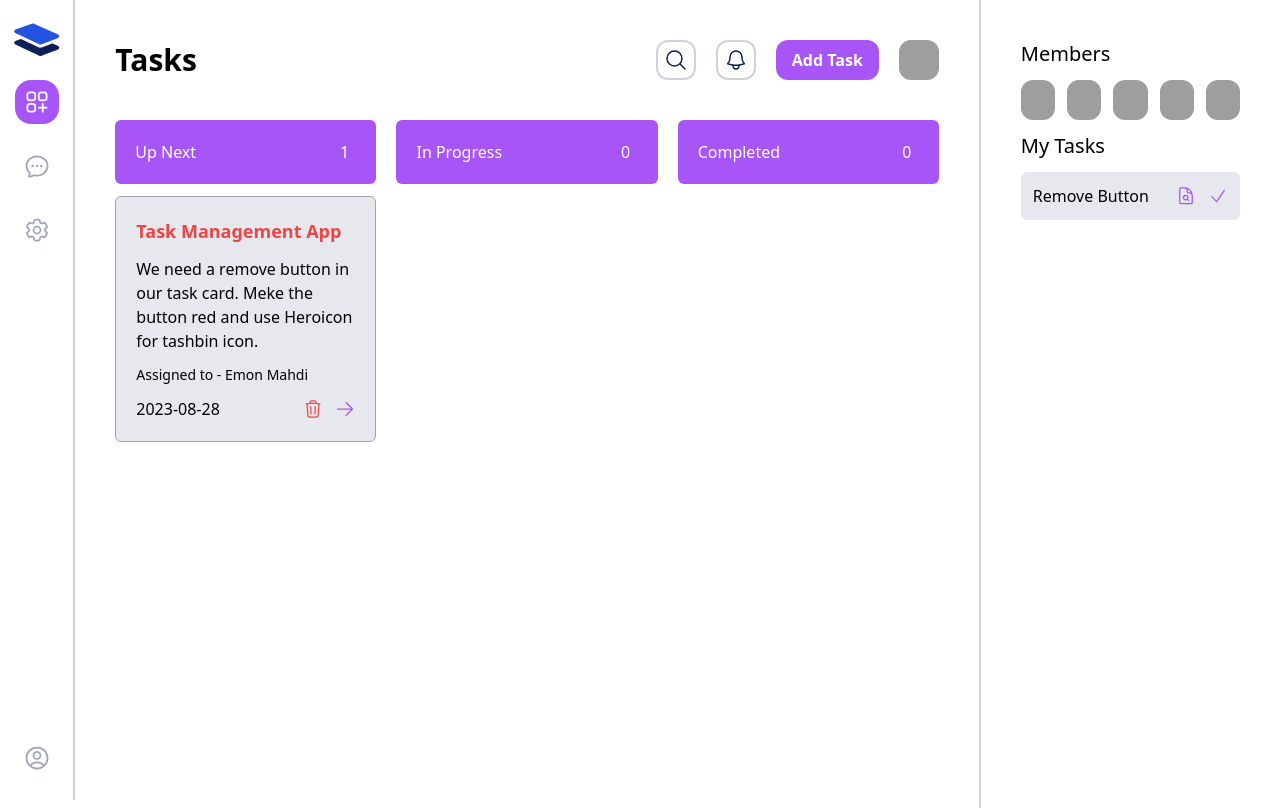
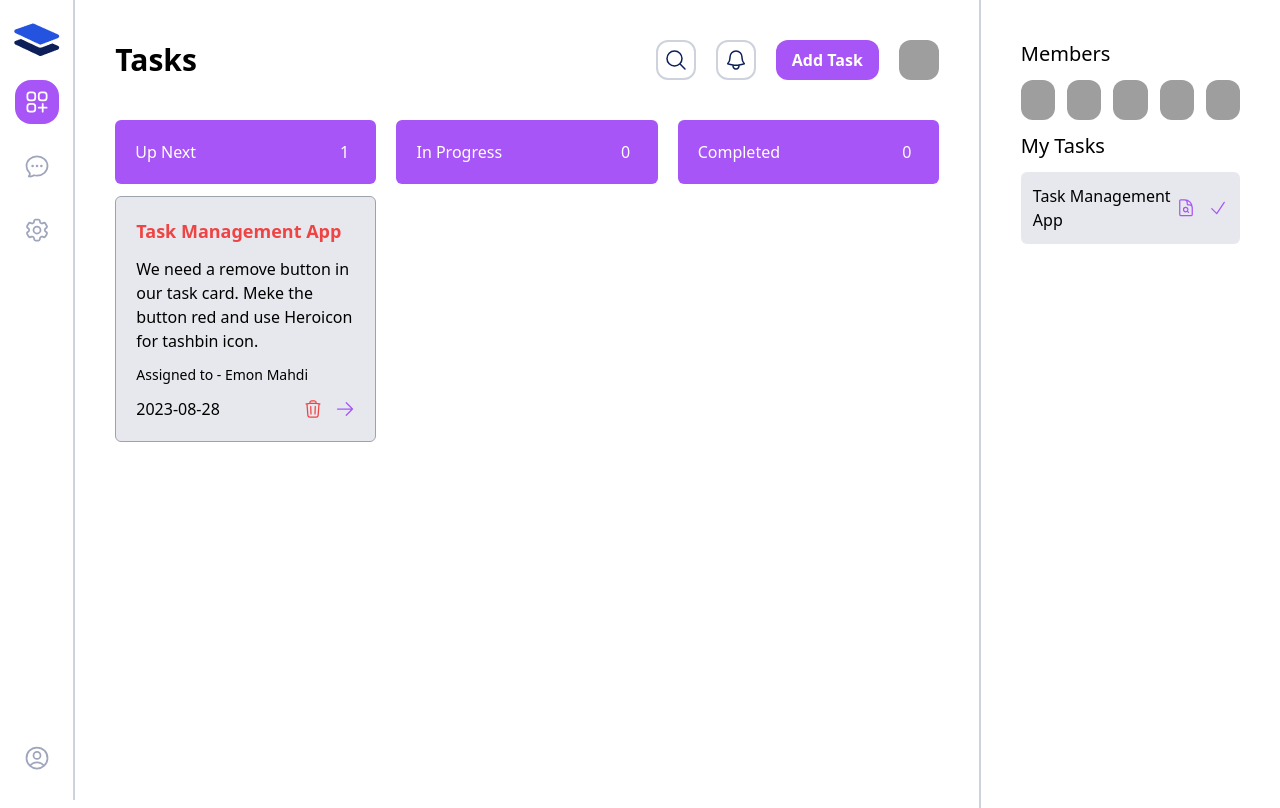
Before and after one commit to emonmahdi/task-management-react-redux, a React (Vite) app: page / in a window 1280 px wide. Shown: the top 808 px of the page. Built offline with nearby package versions, Linux system fonts and the light colour scheme; grey boxes are pictures that could not be loaded.

Commit message:
create user slice

```diff
--- a/src/components/tasks/MyTasks.jsx
+++ b/src/components/tasks/MyTasks.jsx
@@ -2,23 +2,16 @@ import {
   CheckIcon,
   DocumentMagnifyingGlassIcon,
 } from "@heroicons/react/24/outline";
+import { useSelector } from "react-redux";
 
 const MyTasks = () => {
-  const item = {
-    id: 1,
-    status: "pending",
-    title: "Remove Button",
-    description:
-      "We need a remove button in our task card. Meke the button red and use Heroicon for tashbin icon.",
-    date: "2023-08-28",
-    assignedTo: "Mir Hussain",
-    priority: "high",
-  };
+  const { tasks } = useSelector((state) => state.taskSlice);
 
   return (
     <div>
       <h1 className="text-xl my-3">My Tasks</h1>
       <div className=" h-[750px] overflow-auto space-y-3">
+        {tasks.map((item) => (
           <div
             key={item.id}
             className="bg-secondary/10 rounded-md p-3 flex justify-between"
@@ -33,6 +26,7 @@ const MyTasks = () => {
               </button>
             </div>
           </div>
+        ))}
       </div>
     </div>
   );
--- /dev/null
+++ b/src/redux/features/user/userSlice.js
@@ -0,0 +1,14 @@
+import { createSlice } from "@reduxjs/toolkit";
+
+const initialState = {
+  name: "Mir Hossen",
+  email: "mir@gmail.com",
+};
+
+const userSlice = createSlice({
+  name: "user",
+  initialState,
+  reducers: {},
+});
+
+export default userSlice.reducer;
--- a/src/redux/store.js
+++ b/src/redux/store.js
@@ -1,9 +1,11 @@
 import { configureStore } from "@reduxjs/toolkit";
 import taskReducer from "./features/task/taskSlice";
+import userSlice from "./features/user/userSlice";
 
 const store = configureStore({
   reducer: {
     taskSlice: taskReducer,
+    userSlice: userSlice,
   },
 });
 
```
Lines whose indentation alone changed are shown as unchanged.
